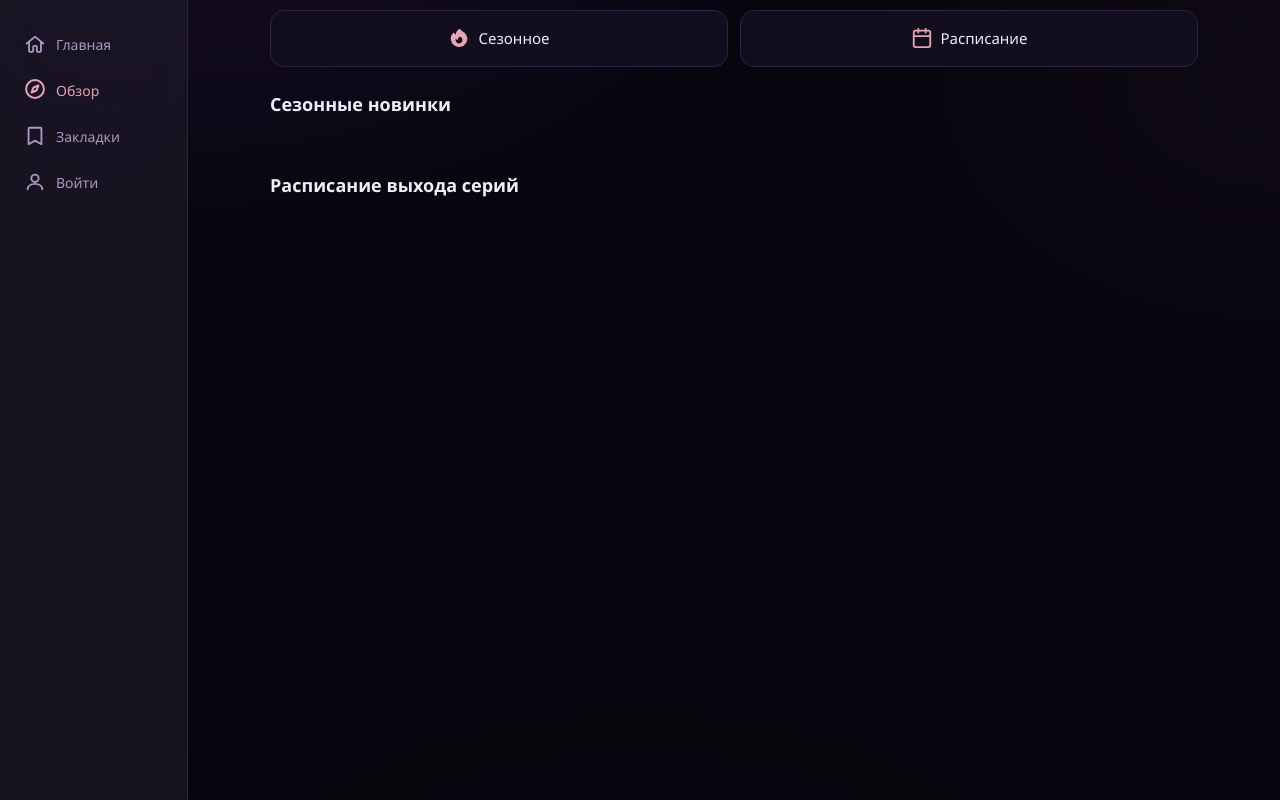
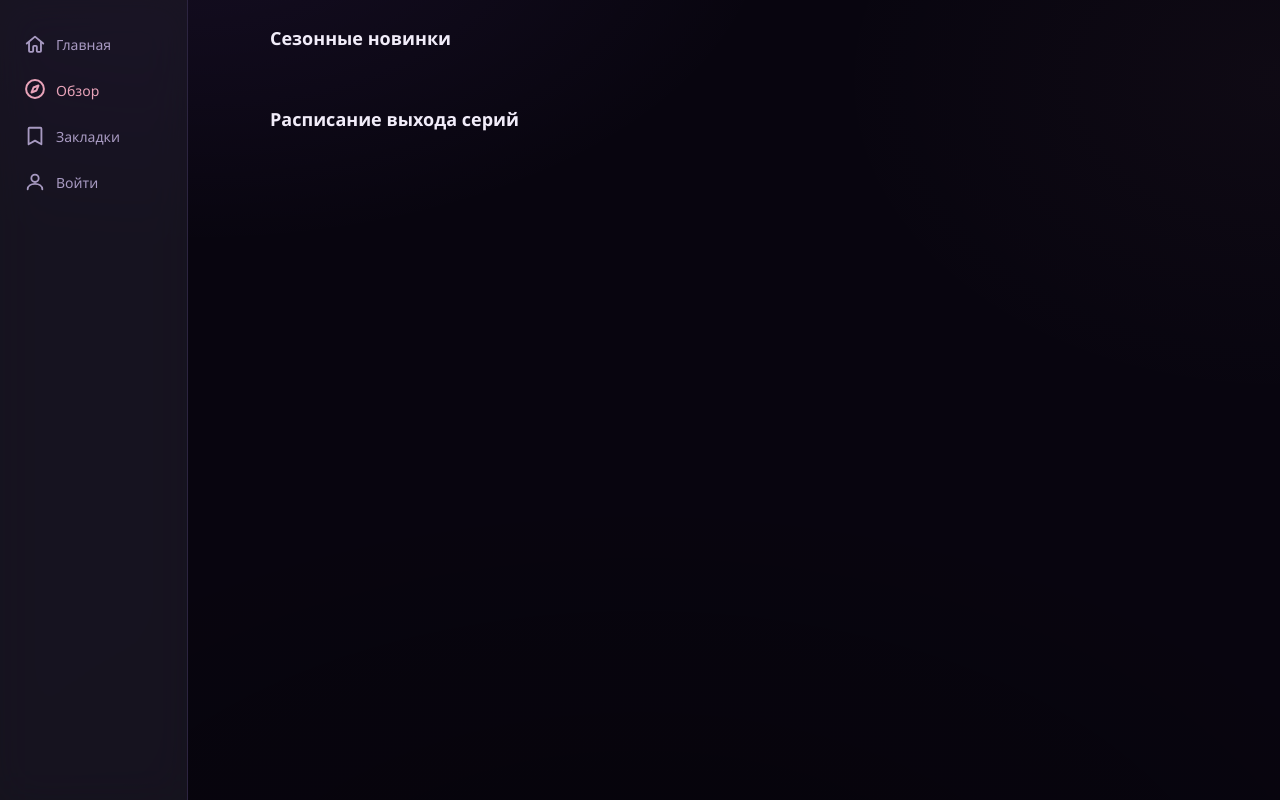
Before and after one commit to Likoi8/VastAnime, a Python web app: template templates/discover.html in a window 1280 px wide. Run offline with Jinja, Linux system fonts and the light colour scheme; the template is opened without the code that fills it, so the values that code supplies are empty; some web fonts are replaced.

Commit message:
Auto-sync: server changes 2026-09-26 00:42

```diff
--- a/static/css/theme-enhance.css
+++ b/static/css/theme-enhance.css
@@ -359,3 +359,9 @@ body.is-home .site-main {
     --bg-elevated: #161024;
   }
 }
+
+@media (min-width: 993px) {
+  .quick-actions {
+    display: none;
+  }
+}
```
